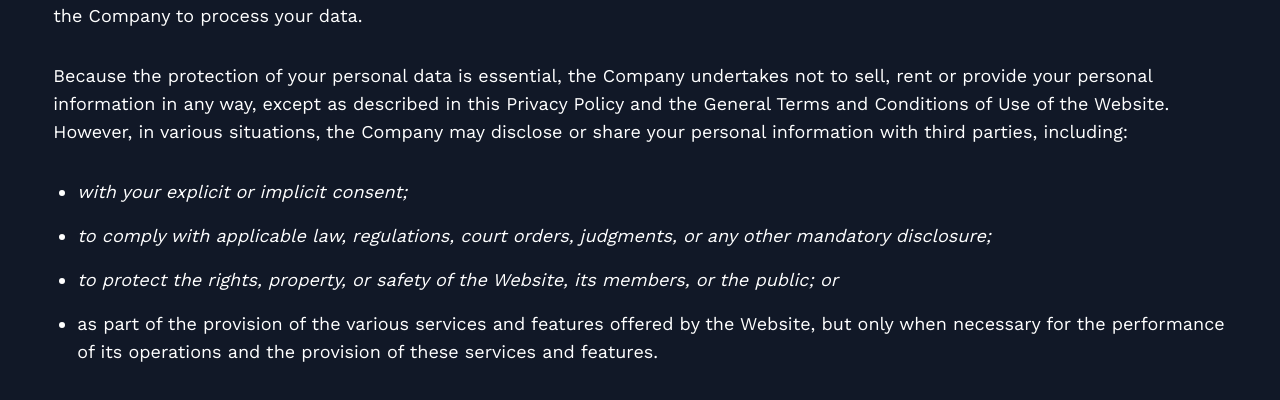
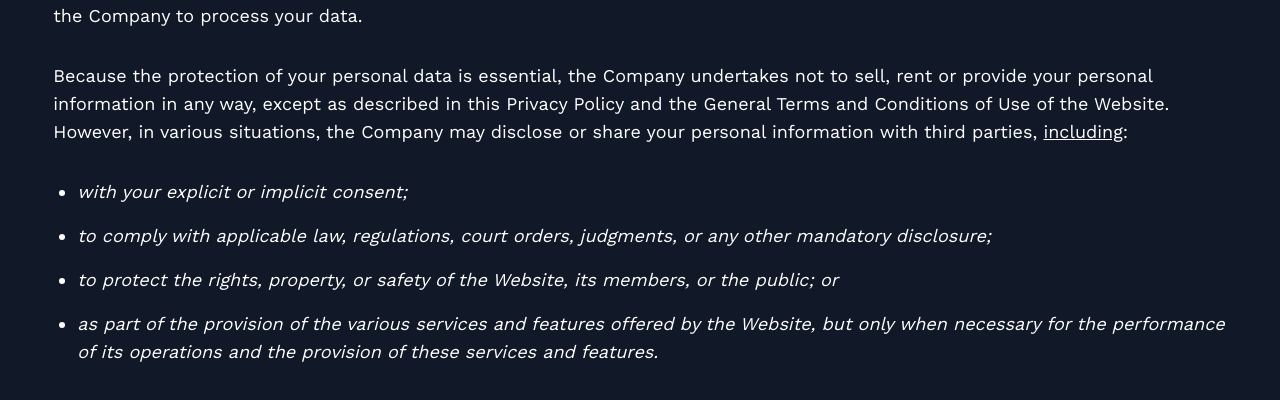
Before and after one commit to fhswno/offquest-website, a Next.js app: page /privacy in a window 1280 px wide. Shown: the part 2814-3214 px from the top of the page. Built offline with nearby package versions, Linux system fonts and the light colour scheme.

Commit message:
Update privacy policy information

```diff
--- a/src/app/privacy/page.tsx
+++ b/src/app/privacy/page.tsx
@@ -180,7 +180,7 @@ const Page = () => {
           any way, except as described in this Privacy Policy and the General
           Terms and Conditions of Use of the Website. However, in various
           situations, the Company may disclose or share your personal
-          information with third parties, including:
+          information with third parties, <u>including</u>:
         </p>
         <ul className="flex flex-col gap-4 pl-6">
           <li className="list-disc">
@@ -194,15 +194,17 @@ const Page = () => {
           </li>
           <li className="list-disc">
             <i>
-              {' '}
               to protect the rights, property, or safety of the Website, its
               members, or the public; or
             </i>
           </li>
           <li className="list-disc">
-            as part of the provision of the various services and features
-            offered by the Website, but only when necessary for the performance
-            of its operations and the provision of these services and features.
+            <i>
+              as part of the provision of the various services and features
+              offered by the Website, but only when necessary for the
+              performance of its operations and the provision of these services
+              and features.
+            </i>
           </li>
         </ul>
       </section>
```
